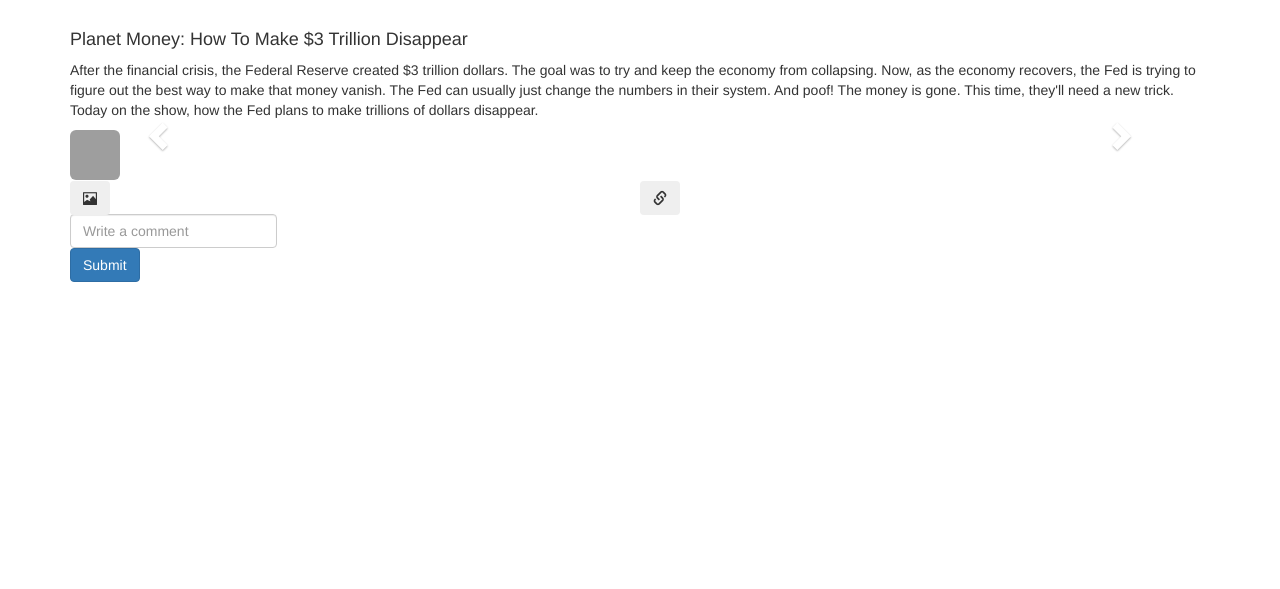
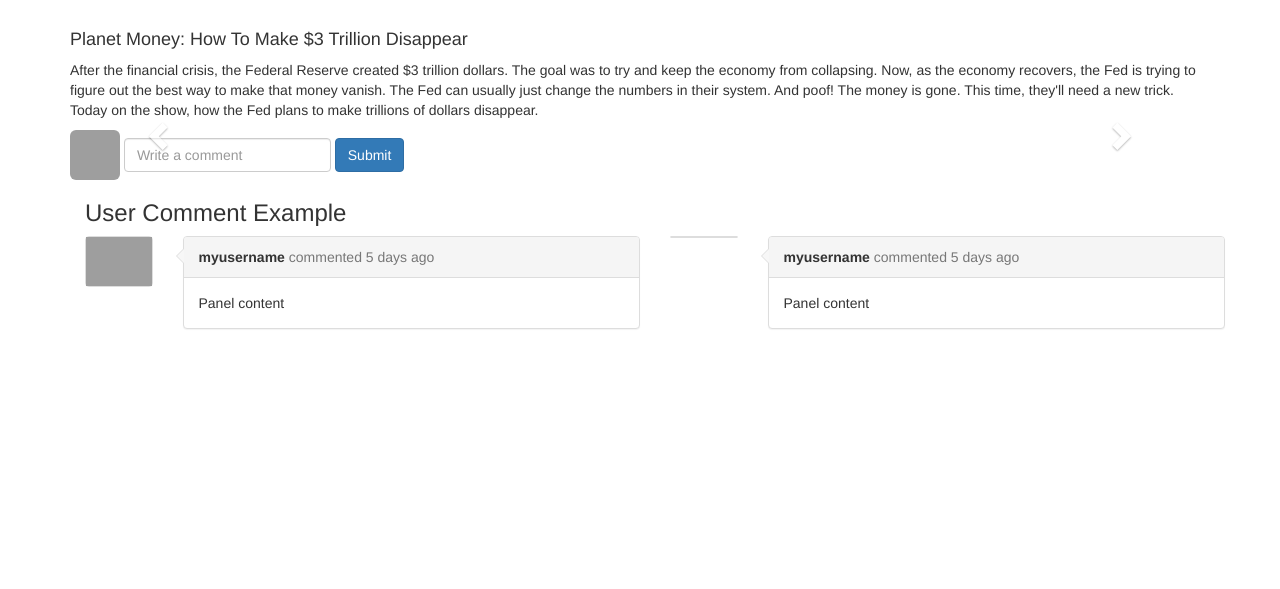
Before and after one commit to mirabaiapplegate/podcast_project, a Flask app: template templates/podcast.html in a window 1280 px wide. Shown: the part 51-640 px from the top of the page. Run offline with Flask 2, Linux system fonts and the light colour scheme; the template is opened without the code that fills it: values that come from a table or form of the project are taken from there, others are empty; data comes from the database, SQL or seed files in the repository; some libraries are stand-ins or nearby versions; grey boxes are pictures that could not be loaded.

Commit message:
Remove seemingly repetitive code

```diff
--- a/server.py
+++ b/server.py
@@ -51,17 +51,14 @@ def podcast(podcast_id):
 
     events = Event.query.filter(Event.podcast_id==podcast_id)
     podcast = Podcast.query.get(podcast_id)
+    comments = Comment.query.filter(Comment.podcast_id==podcast_id)
+    print comments
 
     #Only selects first user.
     user = User.query.first()
     user_id = user.user_id
 
-    images = {podcast_id: carousel_images }
-
-    images = jsonify(images)
-
-    return render_template("podcast.html", events=events, podcast=podcast,
-                            images=images, user=user, user_id=user_id)
+    return render_template("podcast.html", events=events, podcast=podcast, user=user, user_id=user_id)
 
 @app.route('/planet_money')
 def planet_money():
--- a/static/css/podcast.css
+++ b/static/css/podcast.css
@@ -18,3 +18,32 @@ html, body {
     width: 50px;
     margin-right: 0px !important;
 }
+
+.thumbnail {
+    padding:0px;
+}
+.panel {
+    position:relative;
+}
+.panel>.panel-heading:after,.panel>.panel-heading:before{
+    position:absolute;
+    top:11px;left:-16px;
+    right:100%;
+    width:0;
+    height:0;
+    display:block;
+    content:" ";
+    border-color:transparent;
+    border-style:solid solid outset;
+    pointer-events:none;
+}
+.panel>.panel-heading:after{
+    border-width:7px;
+    border-right-color:#f7f7f7;
+    margin-top:1px;
+    margin-left:2px;
+}
+.panel>.panel-heading:before{
+    border-right-color:#ddd;
+    border-width:8px;
+}
--- a/templates/podcast.html
+++ b/templates/podcast.html
@@ -33,18 +33,58 @@
       <form class="form-inline" action="/addComment" method="post" role="form">
         <div class="form-group">
           <img class="img-responsive img-rounded" src="{{ user.profile_image }}" id="comment-profile-image">
-          <span class="input-group-btn">
-            <button class="btn glyphicon glyphicon-picture" type="button"></button>
-          </span>
-          <span class="input-group-btn">
-            <button class="btn glyphicon glyphicon-link" type="button"></button>
-          </span>
+        </div>
+        <div class="form-group">
           <label class="sr-only" for="comment"></label>
           <input type="comment" name="comment" class="form-control" id="comment" placeholder="Write a comment">
         </div>
 
         <button type="submit" class="btn btn-primary" id="submit">Submit</button>
       </form>
+
+      <div class="container">
+      <div class="row">
+      <div class="col-sm-12">
+      <h3>User Comment Example</h3>
+      </div><!-- /col-sm-12 -->
+      </div><!-- /row -->
+      <div class="row">
+      <div class="col-sm-1">
+      <div class="thumbnail">
+      <img class="img-responsive user-photo" src="https://ssl.gstatic.com/accounts/ui/avatar_2x.png">
+      </div><!-- /thumbnail -->
+      </div><!-- /col-sm-1 -->
+
+      <div class="col-sm-5">
+      <div class="panel panel-default">
+      <div class="panel-heading">
+      <strong>myusername</strong> <span class="text-muted">commented 5 days ago</span>
+      </div>
+      <div class="panel-body">
+      Panel content
+      </div><!-- /panel-body -->
+      </div><!-- /panel panel-default -->
+      </div><!-- /col-sm-5 -->
+
+      <div class="col-sm-1">
+      <div class="thumbnail">
+      <img class="img-responsive user-photo" src="">
+      </div><!-- /thumbnail -->
+      </div><!-- /col-sm-1 -->
+
+      <div class="col-sm-5">
+      <div class="panel panel-default">
+      <div class="panel-heading">
+      <strong>myusername</strong> <span class="text-muted">commented 5 days ago</span>
+      </div>
+      <div class="panel-body">
+      Panel content
+      </div><!-- /panel-body -->
+      </div><!-- /panel panel-default -->
+      </div><!-- /col-sm-5 -->
+      </div><!-- /row -->
+
+      </div><!-- /container -->
 
     </div>
     <!-- End Carousel -->
```
